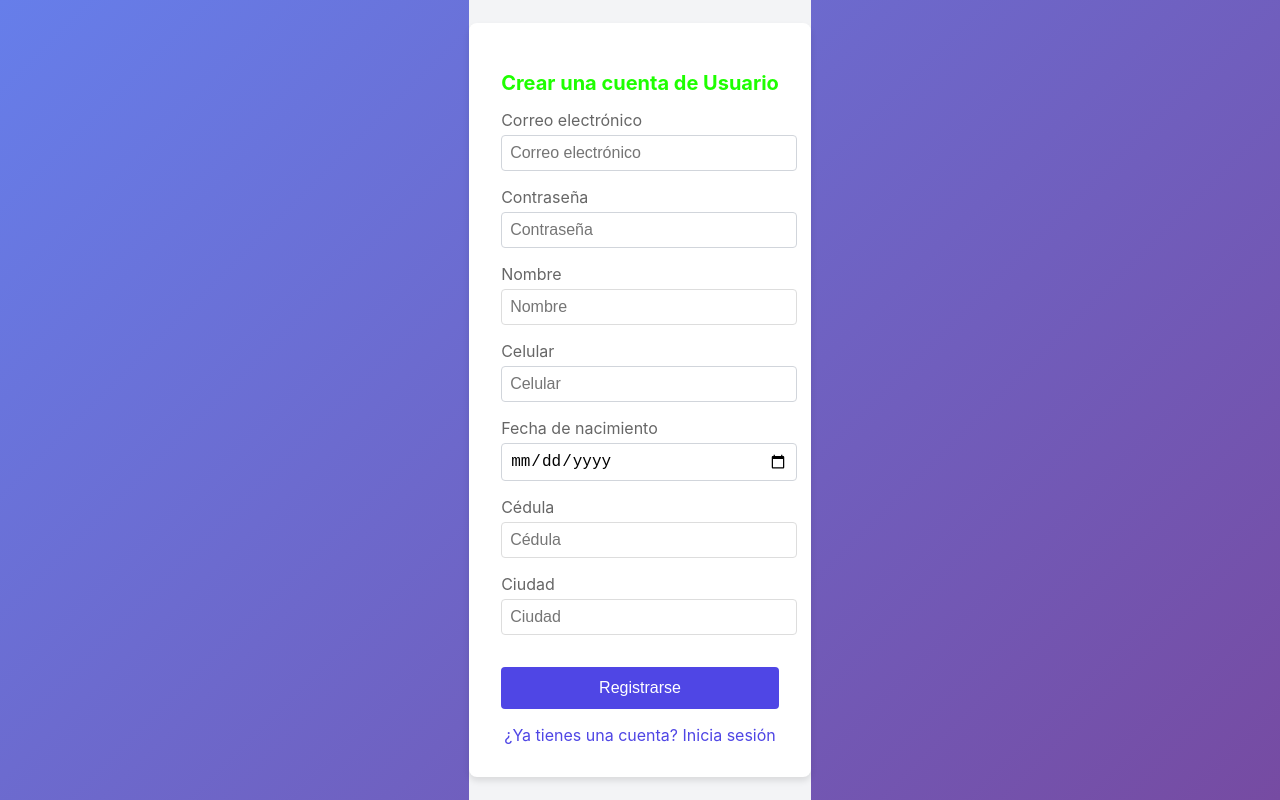
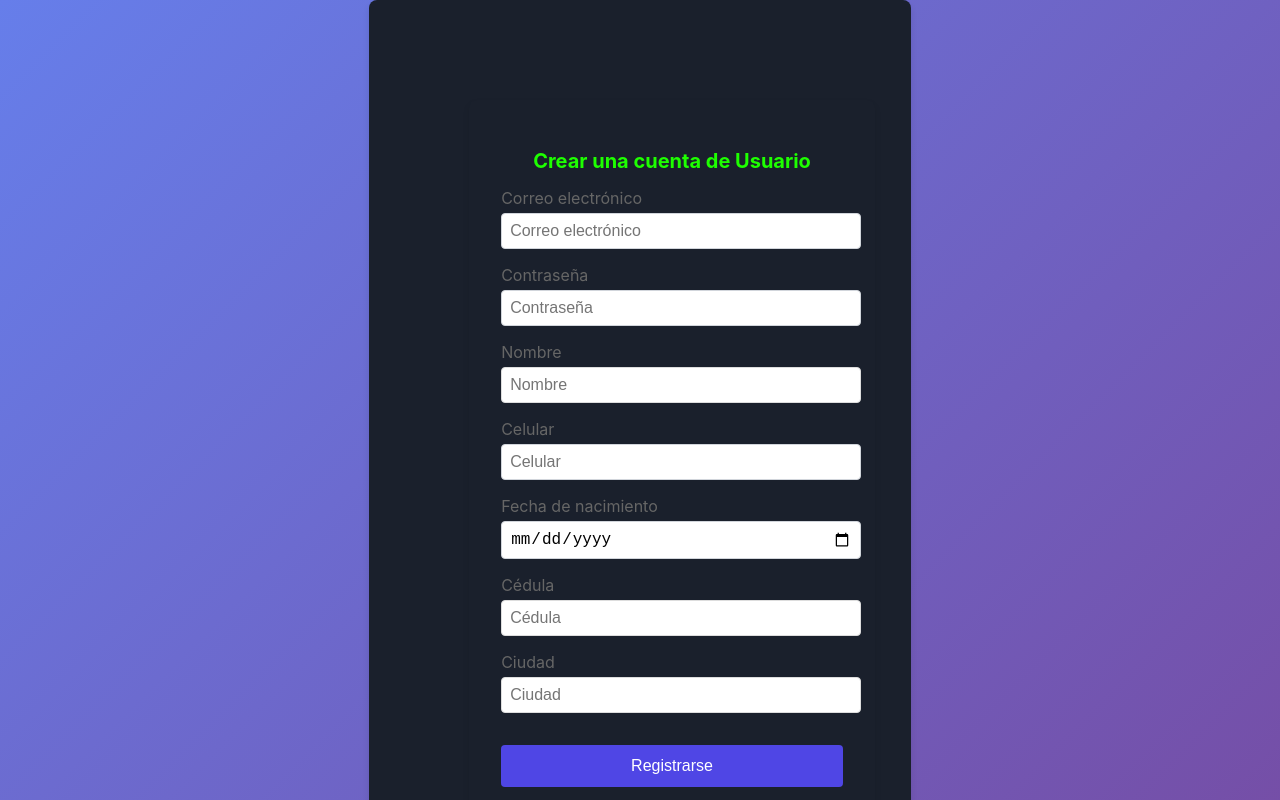
Before and after one commit to zorri612/ganacomoloco_front, a React (Vite) app: page /Signup in a window 1280 px wide. Shown: the top 800 px of the page. Built offline with nearby package versions, Linux system fonts and the light colour scheme.

Commit message:
estilos form

```diff
--- a/src/components/styles/Signup.css
+++ b/src/components/styles/Signup.css
@@ -1,13 +1,13 @@
 .signup-container {
-    display: flex;
-    justify-content: center;
-    align-items: center;
-    min-height: 100vh;
-    background-color: #f3f4f6;
+  background-color: #1a202c;
+  border-radius: 8px;
+  padding: 100px;
+  box-shadow: 0 4px 6px rgba(0, 0, 0, 0.1);
+  position: relative;
   }
 
   .signup-form-container {
-    background-color: white;
+    background-color: #1a202c;
     padding: 2rem;
     border-radius: 0.5rem;
     box-shadow: 0 4px 6px rgba(0, 0, 0, 0.1);
```
